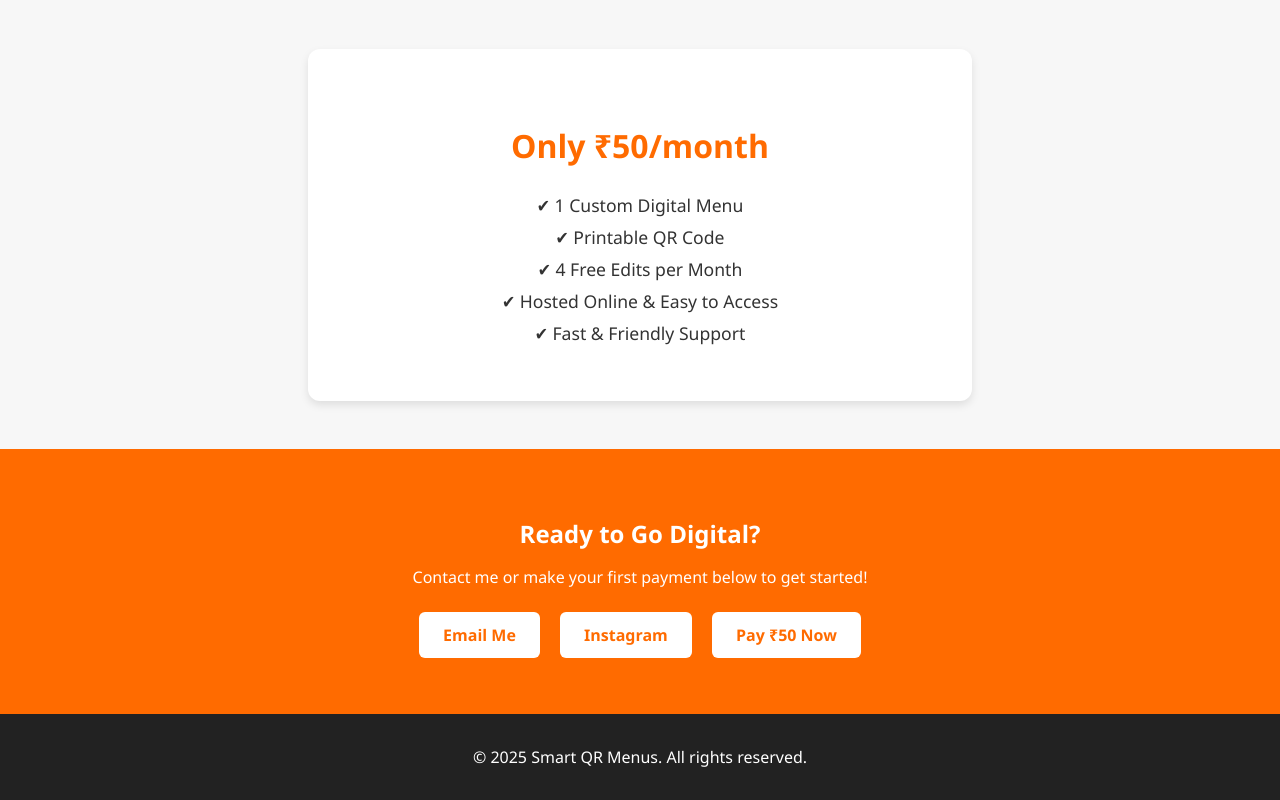
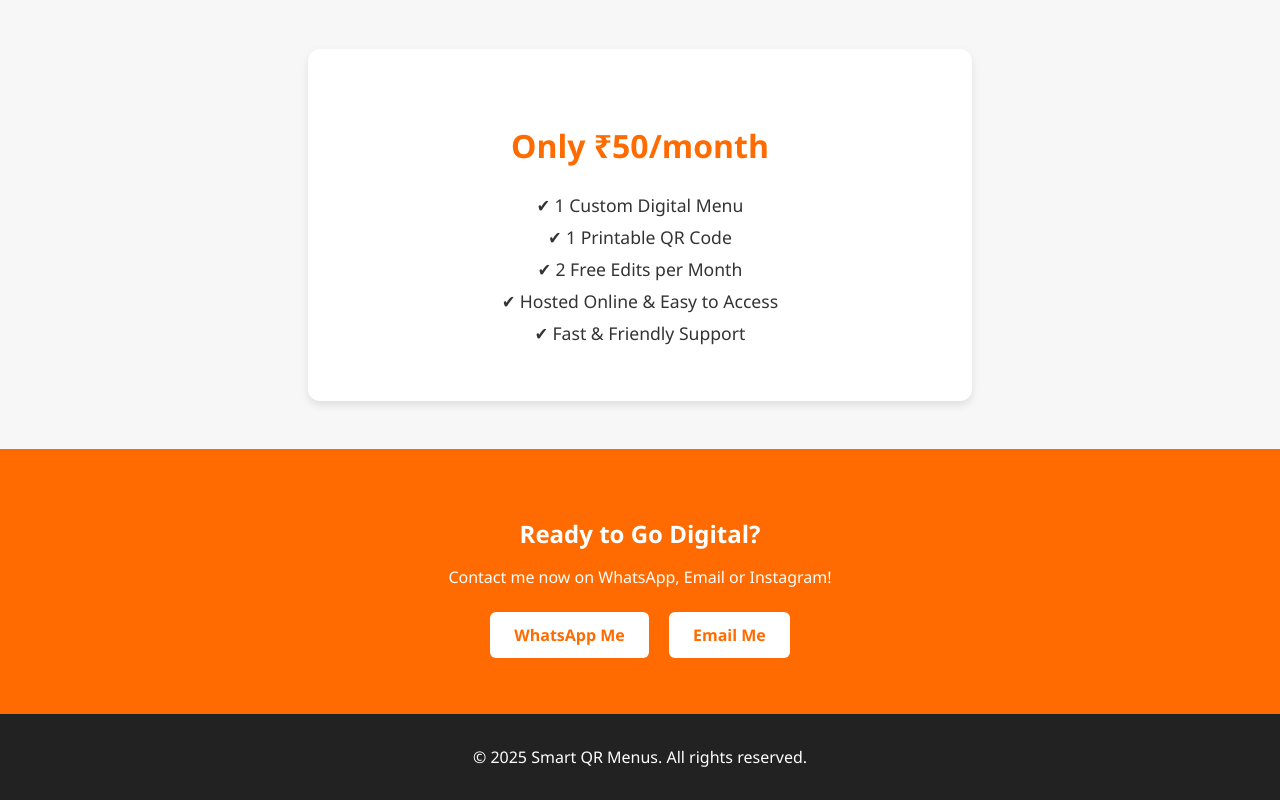
Before and after one commit to GamerPROMzy/Qr-Menu-Website, a plain HTML site: page index.html in a window 1280 px wide. Shown: the part 984-1784 px from the top of the page. Drawn offline with Linux system fonts and the light colour scheme.

Commit message:
index.html

```diff
--- a/index.html
+++ b/index.html
@@ -134,18 +134,17 @@
   <section class="pricing">
     <h2>Only ₹50/month</h2>
     <p>✔ 1 Custom Digital Menu</p>
-    <p>✔ Printable QR Code</p>
-    <p>✔ 4 Free Edits per Month</p>
+    <p>✔ 1 Printable QR Code</p>
+    <p>✔ 2 Free Edits per Month</p>
     <p>✔ Hosted Online & Easy to Access</p>
     <p>✔ Fast & Friendly Support</p>
   </section>
 
   <section class="cta">
     <h2>Ready to Go Digital?</h2>
-    <p>Contact me or make your first payment below to get started!</p>
-    <a href="mailto:your@email.com">Email Me</a>
-    <a href="https://instagram.com/yourprofile" target="_blank">Instagram</a>
-    <a href="https://www.buymeacoffee.com/yourupiid" target="_blank">Pay ₹50 Now</a>
+    <p>Contact me now on WhatsApp, Email or Instagram!</p>
+    <a href="https://wa.me/9395659807" target="_blank">WhatsApp Me</a>
+    <a href="mailto:promit842009@email.com">Email Me</a>
   </section>
 
   <footer>
```
